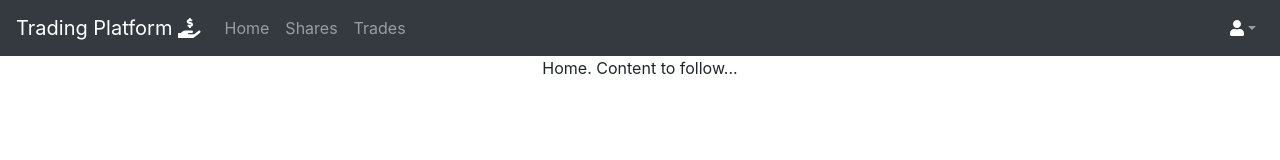
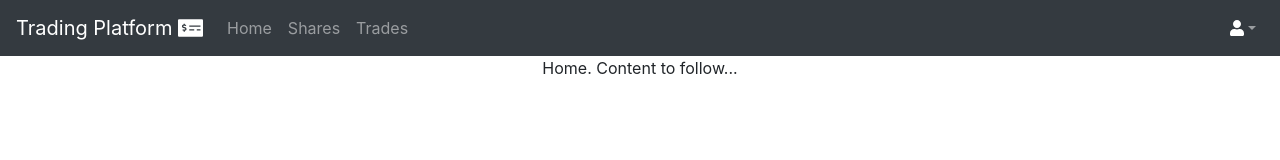
Before and after one commit to blenky36/react-redux-template, a React (Create React App) app: page /login in a window 1280 px wide. Both pictures are taken after a click on the button "Submit". Shown: the top 160 px of the page. Built offline with nearby package versions, Linux system fonts and the light colour scheme; the HTML template or start-up script is replaced by a standard one.

Commit message:
icon change

```diff
--- a/src/components/Layout/NavMenu.js
+++ b/src/components/Layout/NavMenu.js
@@ -1,6 +1,6 @@
 import React, { Fragment } from 'react';
 import { FontAwesomeIcon } from '@fortawesome/react-fontawesome'
-import { faHandHoldingUsd, faUser } from '@fortawesome/free-solid-svg-icons'
+import { faMoneyCheckAlt, faUser } from '@fortawesome/free-solid-svg-icons'
 import { Navbar, Nav, NavDropdown } from 'react-bootstrap';
 import { logoutRequest } from '../../_actions/userActions';
 import { connect } from 'react-redux';
@@ -8,7 +8,7 @@ import { connect } from 'react-redux';
 const NavMenu = ({ onSignOutClicked }) => (
     <Fragment>
         <Navbar bg="dark" expand="lg" variant="dark">
-            <Navbar.Brand href="#home">Trading Platform <FontAwesomeIcon icon={faHandHoldingUsd} color="white" /></Navbar.Brand>
+            <Navbar.Brand href="#home">Trading Platform <FontAwesomeIcon icon={faMoneyCheckAlt} color="white" /></Navbar.Brand>
             <Navbar.Toggle aria-controls="basic-navbar-nav" />
             <Navbar.Collapse id="basic-navbar-nav">
                 <Nav className="mr-auto">
```
